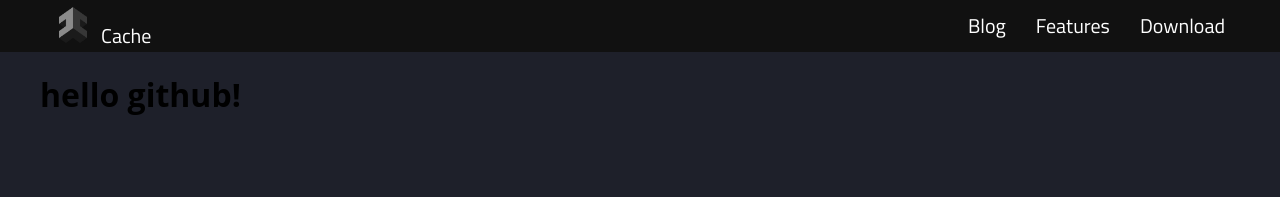
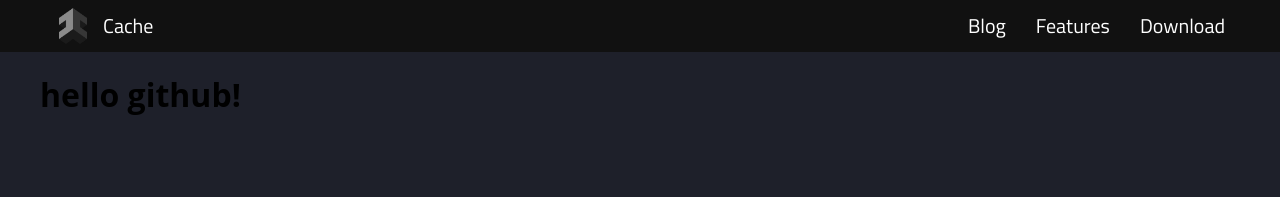
Before and after one commit to cup-lang/cup-lang.org, a Jekyll site: the page built from index.html, in a window 1280 px wide. Shown: the top 197 px of the page. Built offline with Jekyll 4.4.1, drawn with Linux system fonts in a browser that asks for light colours.

Commit message:
Update default.html

```diff
--- a/_layouts/default.html
+++ b/_layouts/default.html
@@ -23,6 +23,8 @@
         }
 
         .nav-link {
+            display: flex;
+            align-items: center;
             padding: 15px;
             color: #fff;
             text-decoration: none;
@@ -47,7 +49,7 @@
         }
 
         #logo {
-            margin-right: 10px;
+            margin-right: 12px;
         }
 
         .content {
```
